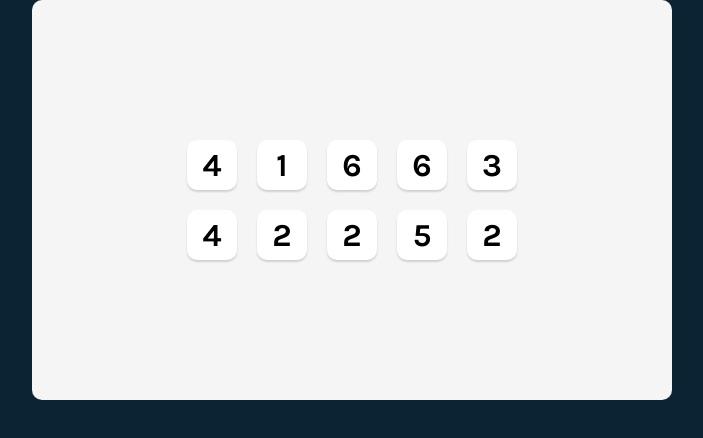
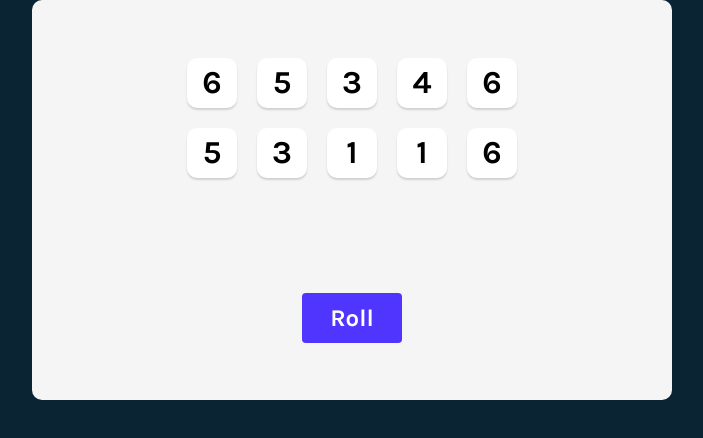
Before and after one commit to Rmaki27/Tenzies-Game, a React (Vite) app in the folder Tenzies-Game/: page / in a window 1280 px wide. Shown: the top 438 px of the page, without its empty margins (288-991 px from the left). Built offline with nearby package versions, Linux system fonts and the light colour scheme.

Commit message:
Insert button that generates new dice when clicked

```diff
--- a/Tenzies-Game/src/App.css
+++ b/Tenzies-Game/src/App.css
@@ -12,7 +12,7 @@ main {
   margin: auto;
   display: flex;
   flex-direction: column;
-  justify-content: center;
+  justify-content: space-around;
   align-items: center;
   background-color: #f5f5f5;
   max-width: 50%;
@@ -40,3 +40,22 @@ main {
   grid-template: auto auto / repeat(5, 1fr);
   gap: 20px;
 }
+
+.roll-dice {
+  background-color: #5035ff;
+  font-family: "Karla", sans-serif;
+  font-size: 1.5em;
+  color: #ffffff;
+  height: 50px;
+  width: 100px;
+  border-radius: 3.81px;
+  border: none;
+}
+
+.roll-dice:focus {
+  outline: none;
+}
+
+.roll-dice:active {
+  box-shadow: inset 5px 5px 10px -3px rgba(0, 0, 0, 0.7);
+}
--- a/Tenzies-Game/src/App.jsx
+++ b/Tenzies-Game/src/App.jsx
@@ -1,10 +1,6 @@
 import { useState } from 'react'
 import './App.css'
 import Die from './Die'
-
-
-
-
 
 export default function App() {
   const [dice, setDice] = useState(allNewDice())
@@ -18,11 +14,11 @@ export default function App() {
     return dice
   }
 
-  const diceElements = dice.map(currentValue => {
-      return (<Die key={currentValue} value={currentValue}/>)
-    })
+  function rollDice() {
+    setDice(allNewDice())
+  }
 
-
+  const diceElements = dice.map(currentValue => (<Die value={currentValue}/>))
 
   return (
     <>
@@ -30,6 +26,7 @@ export default function App() {
         <div className='dice'>
           {diceElements}
         </div>
+        <button className='roll-dice' onClick={rollDice} >Roll</button>
       </main>
     </>
   )
```
